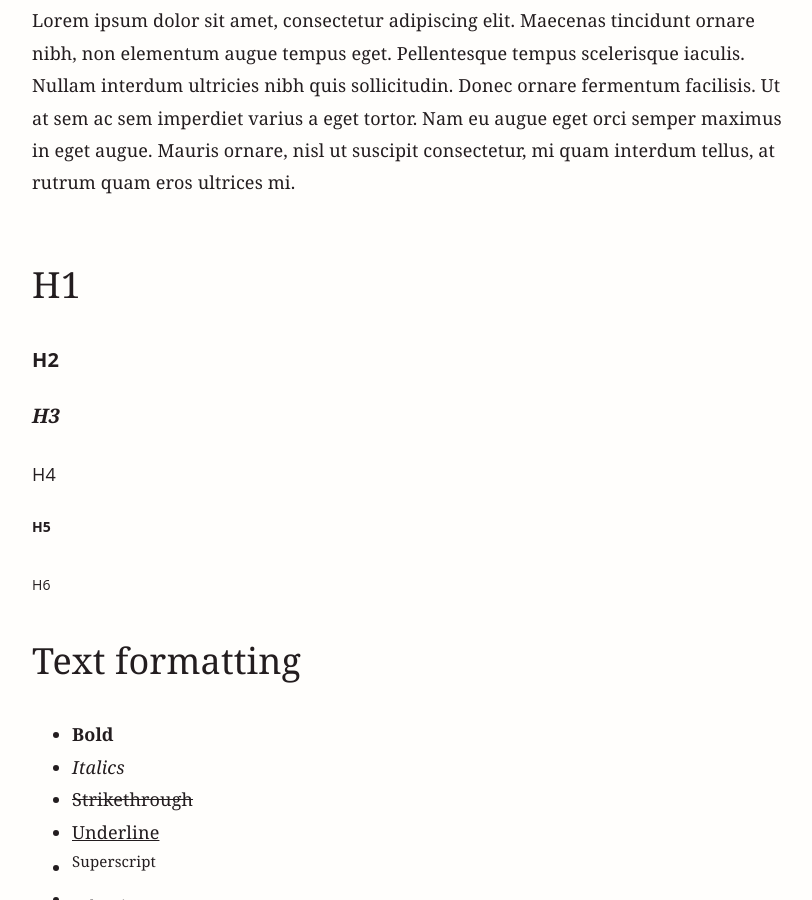
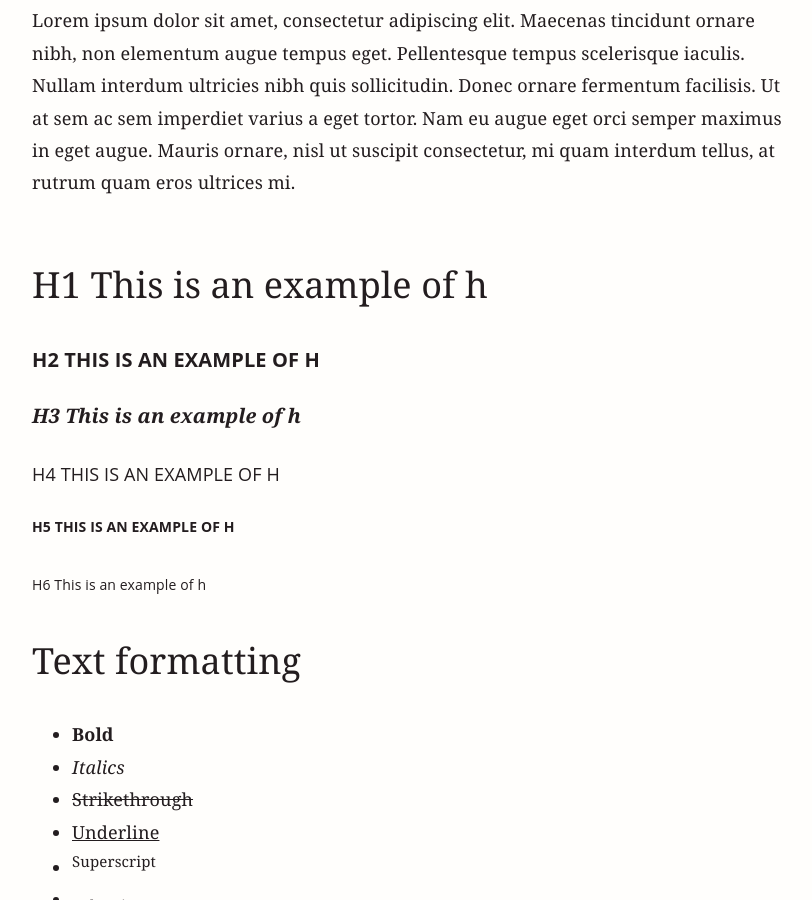
Before and after one commit to sunnyoaks/portfolio, a Jekyll site: the page built from _posts/2018-07-18-styling-examples.md, in a window 1280 px wide and 900 px high, scrolled down 379 px. Shown: the whole window, without its empty margins (233-1045 px from the left). Built offline with Jekyll 4.4.1, drawn with Linux system fonts in a browser that asks for light colours.

Commit message:
h1- examples

```diff
--- a/_posts/2018-07-18-styling-examples.md
+++ b/_posts/2018-07-18-styling-examples.md
@@ -7,12 +7,12 @@ author: "Anna"
 Lorem ipsum dolor sit amet, consectetur adipiscing elit. Maecenas tincidunt ornare nibh, non elementum augue tempus eget. Pellentesque tempus scelerisque iaculis. Nullam interdum ultricies nibh quis sollicitudin. Donec ornare fermentum facilisis. Ut at sem ac sem imperdiet varius a eget tortor. Nam eu augue eget orci semper maximus in eget augue. Mauris ornare, nisl ut suscipit consectetur, mi quam interdum tellus, at rutrum quam eros ultrices mi.
 
 
-# H1
-## H2
-### H3
-#### H4
-##### H5
-###### H6
+# H1 This is an example of h
+## H2 This is an example of h
+### H3 This is an example of h
+#### H4 This is an example of h
+##### H5 This is an example of h
+###### H6 This is an example of h
 
 # Text formatting
 
```
